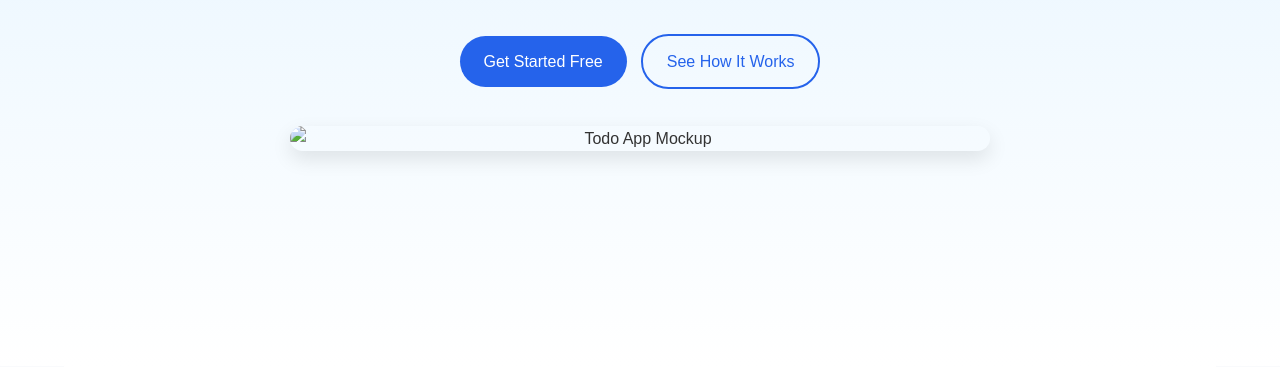
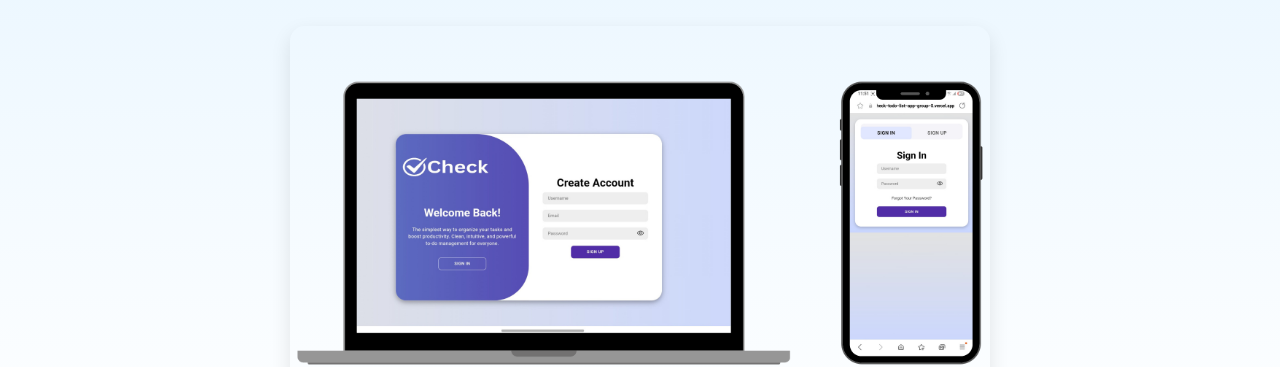
Before and after one commit to nacos-uniuyo/CHECK-TODO-LIST-APP--GROUP-5, a plain HTML site: page index.html in a window 1280 px wide. Shown: the part 461-828 px from the top of the page. Drawn offline with Linux system fonts and the light colour scheme.

Commit message:
Updated UI for Index/Landing page

```diff
--- a/index.html
+++ b/index.html
@@ -27,7 +27,7 @@
     <div class="spacer">
       <!-- Hamburger Icon -->
       <div class="hamburger" id="hamburger">
-        ☰
+        <!-- ☰ -->
       </div>
       <!-- CTA Button -->
       <a href="pages/auth.html" class="btn1 btn-outline1">Get Started Free</a>
@@ -37,17 +37,19 @@
 
   <!-- Hero -->
   <section id="hero" class="hero">
+    <br><br>
     <h1>Organize Your Day, The Smart Way</h1>
     <p>Check Todo List helps you plan, track, and crush your goals—without the clutter.</p>
     <div>
       <a href="pages/auth.html" class="btn btn-primary">Get Started Free</a>
       <a href="#demo" class="btn btn-outline">See How It Works</a>
     </div>
-    <img src="todo-mockup.png" alt="Todo App Mockup">
+    <img src="images/demo2.png" alt="Todo App Mockup">
   </section>
 
   <!-- Benefits -->
   <section id="benefits" class="benefits container">
+    <br><br>
     <h2>Why Choose Check Todo List?</h2>
     <div class="benefit-grid">
       <div class="benefit">✅ Simple & Fast</div>
@@ -58,6 +60,7 @@
 
   <!-- Demo -->
   <section id="demo" class="demo container">
+    <br><br>
     <h2>See It In Action</h2>
     <p>Your productivity dashboard, always within reach.</p>
     <img src="images/demo.svg" alt="Demo Screenshot">
```
Also changed, not shown: images/demo2.png (added).
